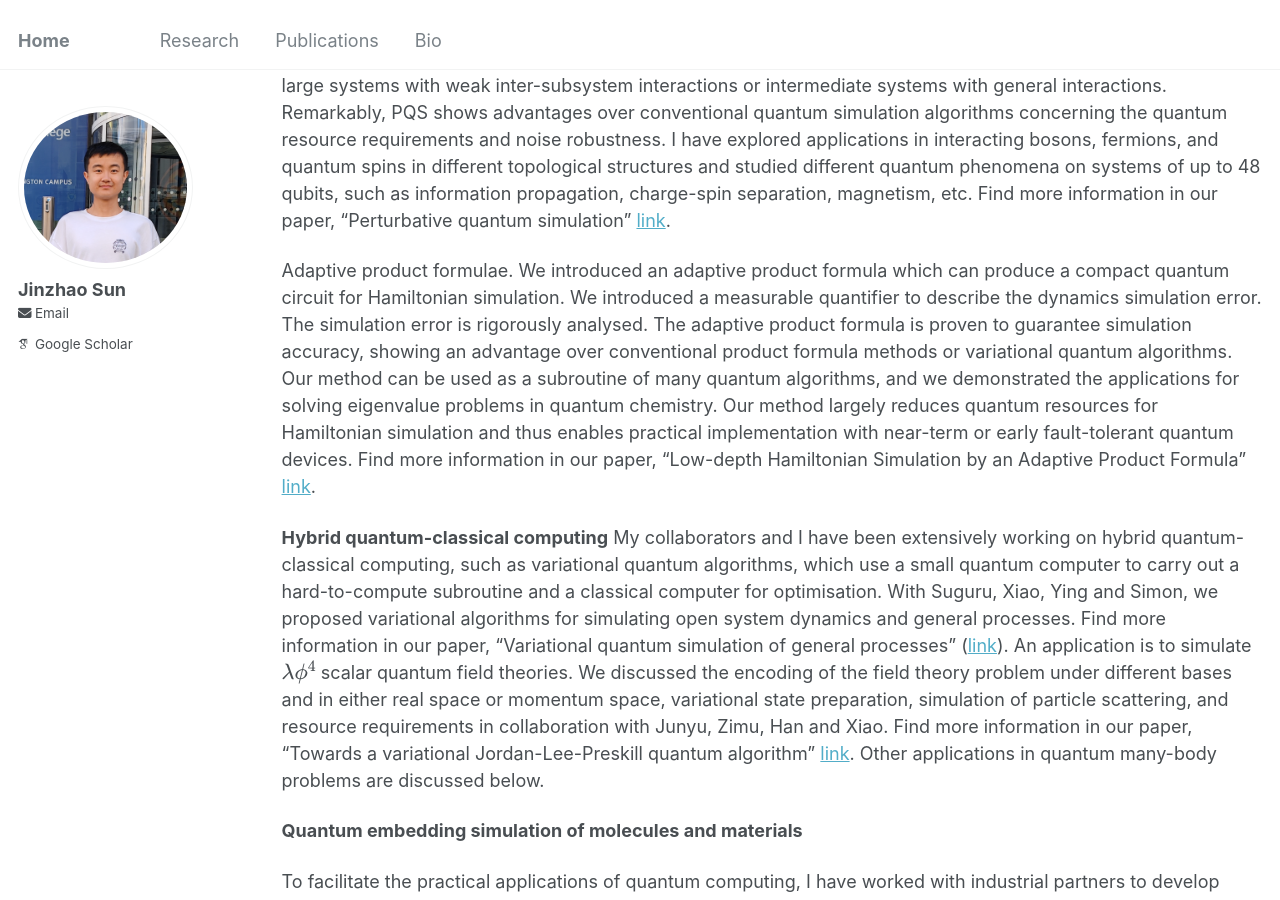
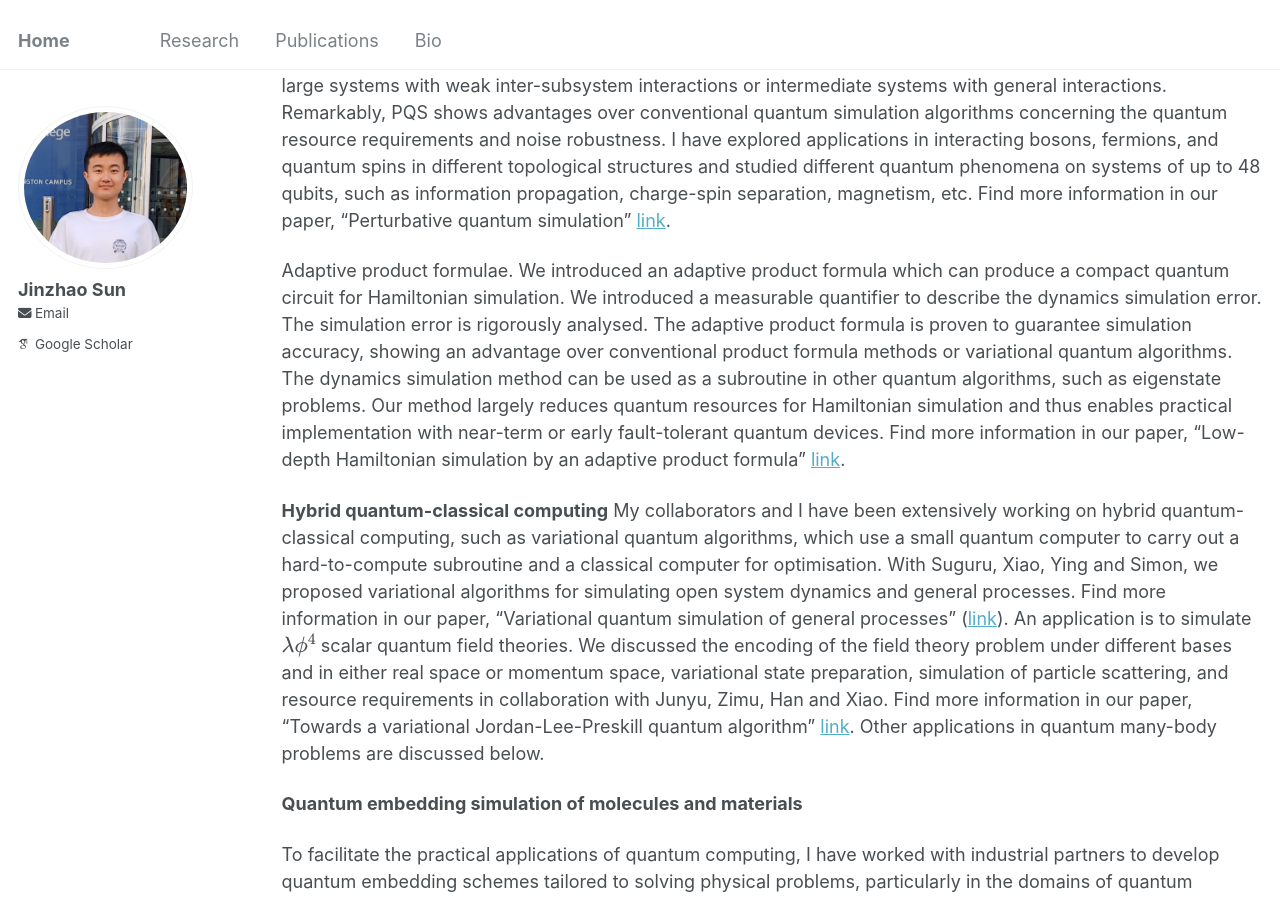
Before and after one commit to jinzhao-sun/jinzhao-sun.github.io, a Jekyll site: the page built from _pages/research.md, in a window 1280 px wide and 900 px high, scrolled down 1205 px. Built offline with Jekyll 4.4.1, drawn with Linux system fonts in a browser that asks for light colours; some web fonts are replaced.

Commit message:
Update research.md

```diff
--- a/_pages/research.md
+++ b/_pages/research.md
@@ -24,7 +24,7 @@ In more recent work in collaboration with Pei, Tom and Myungshik, we provide a f
 
 Perturbative approach to quantum dynamics simulation. Perturbation theory brings about great success in quantitative predictions of quantum mechanics; however, challenges remain in solving the major component and computing the power series. We addressed this challenge by developing a conceptually novel approach, perturbative quantum simulation (PQS), which exploits the complementary strength of quantum computing and perturbation theory. We demonstrated that PQS is applicable to simulate classically challenging systems, such as large systems with weak inter-subsystem interactions or intermediate systems with general interactions. Remarkably, PQS shows advantages over conventional quantum simulation algorithms concerning the quantum resource requirements and noise robustness. I have explored applications in interacting bosons, fermions, and quantum spins in different topological structures and studied different quantum phenomena on systems of up to 48 qubits, such as information propagation, charge-spin separation, magnetism, etc. Find more information in our paper, "Perturbative quantum simulation" [link](https://journals.aps.org/prl/abstract/10.1103/PhysRevLett.129.120505).
 
-Adaptive product formulae. We introduced an adaptive product formula which can produce a compact quantum circuit for Hamiltonian simulation. We introduced a measurable quantifier to describe the dynamics simulation error. The simulation error is rigorously analysed. The adaptive product formula is proven to guarantee simulation accuracy, showing an advantage over conventional product formula methods or variational quantum algorithms. Our method can be used as a subroutine of many quantum algorithms, and we demonstrated the applications for solving eigenvalue problems in quantum chemistry. Our method largely reduces quantum resources for Hamiltonian simulation and thus enables practical implementation with near-term or early fault-tolerant quantum devices. Find more information in our paper, "Low-depth Hamiltonian Simulation by an Adaptive Product Formula" [link](https://journals.aps.org/prl/abstract/10.1103/PhysRevLett.130.040601).
+Adaptive product formulae. We introduced an adaptive product formula which can produce a compact quantum circuit for Hamiltonian simulation. We introduced a measurable quantifier to describe the dynamics simulation error. The simulation error is rigorously analysed. The adaptive product formula is proven to guarantee simulation accuracy, showing an advantage over conventional product formula methods or variational quantum algorithms. The dynamics simulation method can be used as a subroutine in other quantum algorithms, such as eigenstate problems. Our method largely reduces quantum resources for Hamiltonian simulation and thus enables practical implementation with near-term or early fault-tolerant quantum devices. Find more information in our paper, "Low-depth Hamiltonian simulation by an adaptive product formula" [link](https://journals.aps.org/prl/abstract/10.1103/PhysRevLett.130.040601).
 
 **Hybrid quantum-classical computing**
 My collaborators and I have been extensively working on hybrid quantum-classical computing, such as variational quantum algorithms, which use a small quantum computer to carry out a hard-to-compute subroutine and a classical computer for optimisation. With Suguru, Xiao, Ying and Simon, we proposed variational algorithms for simulating open system dynamics and general processes. Find more information in our paper, "Variational quantum simulation of general processes" ([link](https://journals.aps.org/prl/abstract/10.1103/PhysRevLett.125.010501)). An application is to simulate $$\lambda\phi^4$$ scalar quantum field theories. We discussed the encoding of the field theory problem under different bases and in either real space or momentum space, variational state preparation, simulation of particle scattering, and resource requirements in collaboration with Junyu, Zimu, Han and Xiao. Find more information in our paper, "Towards a variational Jordan-Lee-Preskill quantum algorithm" [link](https://iopscience.iop.org/article/10.1088/2632-2153/aca06b/meta). Other applications in quantum many-body problems are discussed below.
```
